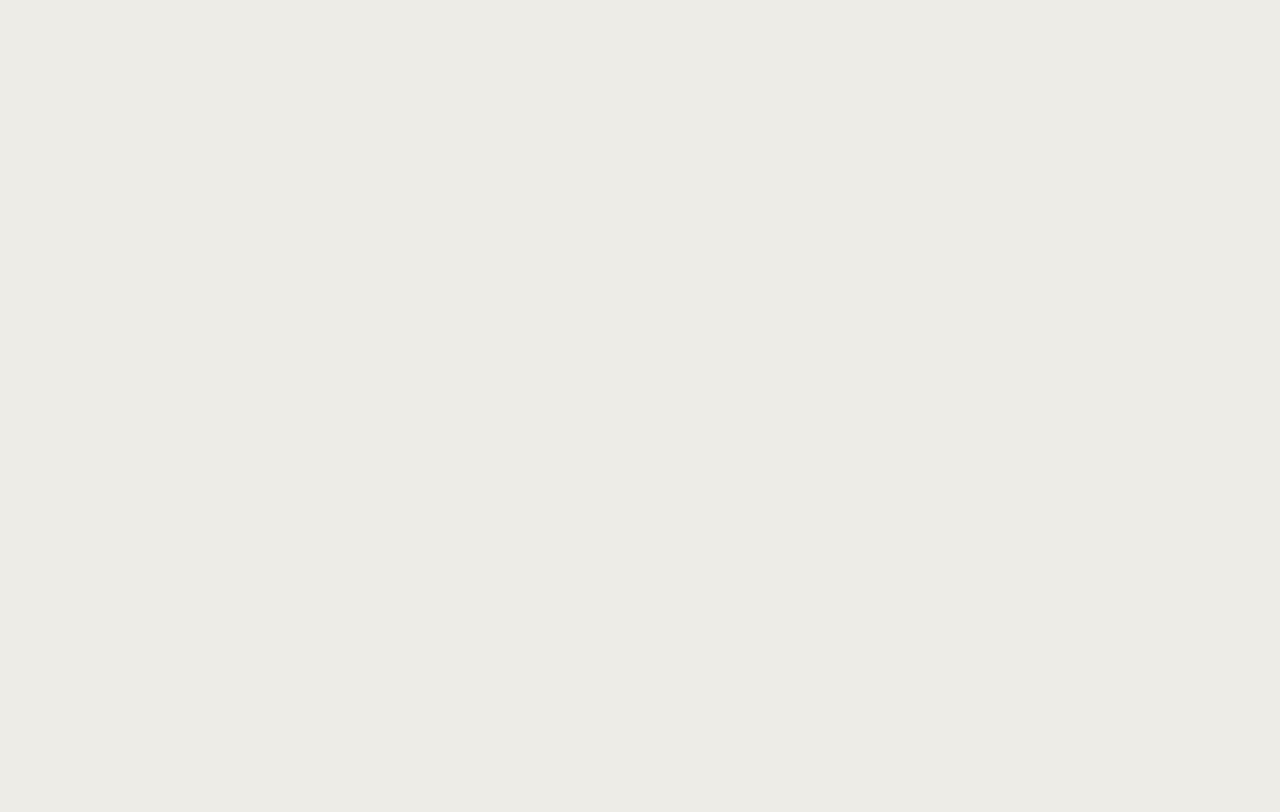
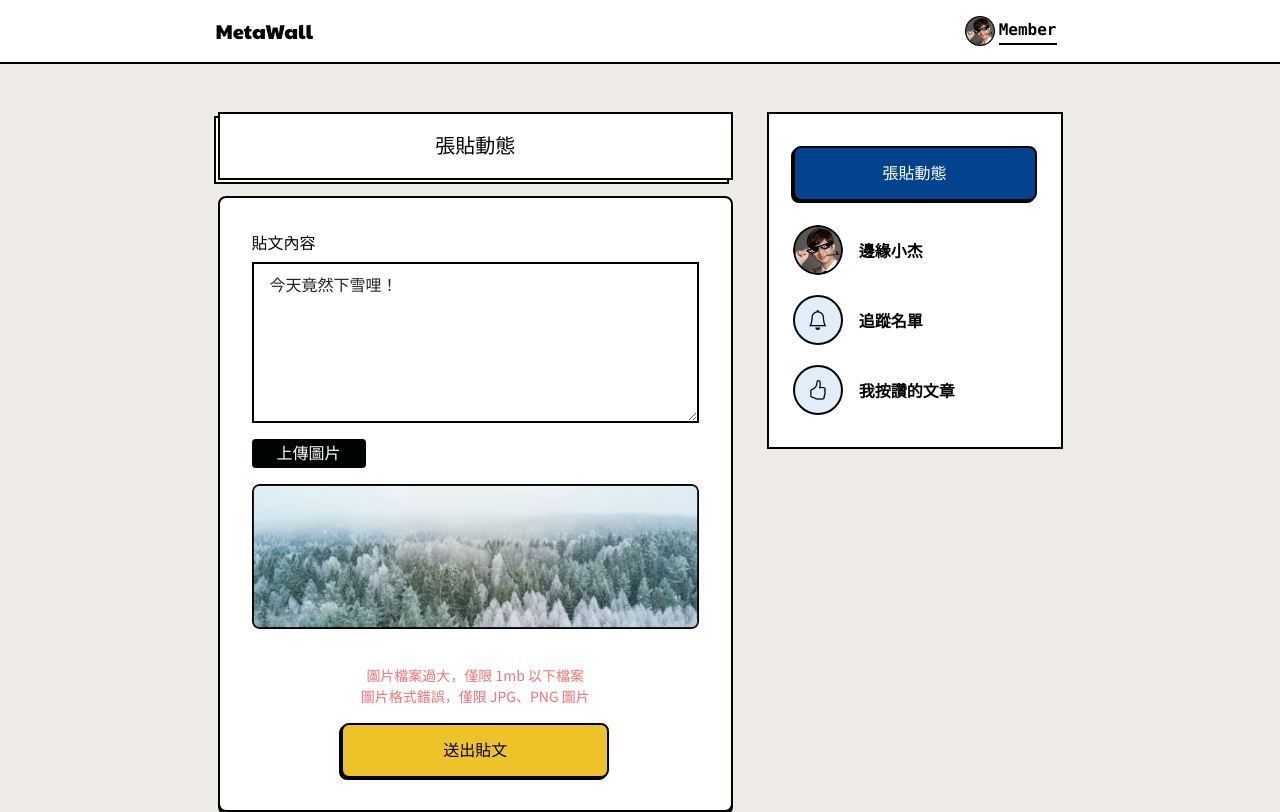
Before and after one commit to bugbug777-Old/hex-node-final, a Vue app: page /#/metawall/post in a window 1280 px wide. Before the commit this address had no page. Built offline with nearby package versions, Linux system fonts and the light colour scheme; a web font is replaced by a local one.

Commit message:
add PostView

```diff
--- a/src/components/SidebarComponent.vue
+++ b/src/components/SidebarComponent.vue
@@ -1,9 +1,9 @@
 <template>
   <div class="bg-white border border-2 border-dark px-6 py-8">
-    <a
-      href="#"
+    <router-link
+      to="/metawall/post"
       class="btn btn-primary btn-hover-warning shadow-btn border border-2 border-dark w-100 mb-6"
-      >張貼動態</a
+      >張貼動態</router-link
     >
     <ul class="menu">
       <li class="menu-item mb-5">
--- a/src/router/index.js
+++ b/src/router/index.js
@@ -18,6 +18,10 @@ const routes = [
         component: () => import('../views/PostsView.vue'),
       },
       {
+        path: 'post',
+        component: () => import('../views/PostView.vue'),
+      },
+      {
         path: 'following',
         component: () => import('../views/FollowingView.vue'),
       },
--- /dev/null
+++ b/src/views/PostView.vue
@@ -0,0 +1,36 @@
+<template>
+  <div class="box-shift border border-2 border-dark text-center font-monospace bg-white py-5 mb-4">
+    <h2 class="fs-5">張貼動態</h2>
+  </div>
+  <div class="card shadow-card-2 border border-2 border-dark">
+    <div class="card-body p-8">
+      <form>
+        <div class="mb-4">
+          <label for="content" class="form-label">貼文內容</label>
+          <textarea
+            class="form-control rounded-0 border-2 border-dark px-4 py-3"
+            id="content"
+            rows="7"
+          >
+今天竟然下雪哩！</textarea
+          >
+        </div>
+        <button type="button" class="btn btn-dark rounded-1 py-1 mb-4">上傳圖片</button>
+        <img src="@/assets/img/image@2x.png" alt="upload image" class="card-img mb-8" />
+        <div class="invalid-feedback text-center d-block mb-4">
+          圖片檔案過大，僅限 1mb 以下檔案<br />
+          圖片格式錯誤，僅限 JPG、PNG 圖片
+        </div>
+        <div class="text-center">
+          <button
+            type="submit"
+            class="btn btn-warning shadow-btn border border-2 border-dark"
+            style="width: 60%"
+          >
+            送出貼文
+          </button>
+        </div>
+      </form>
+    </div>
+  </div>
+</template>
```
